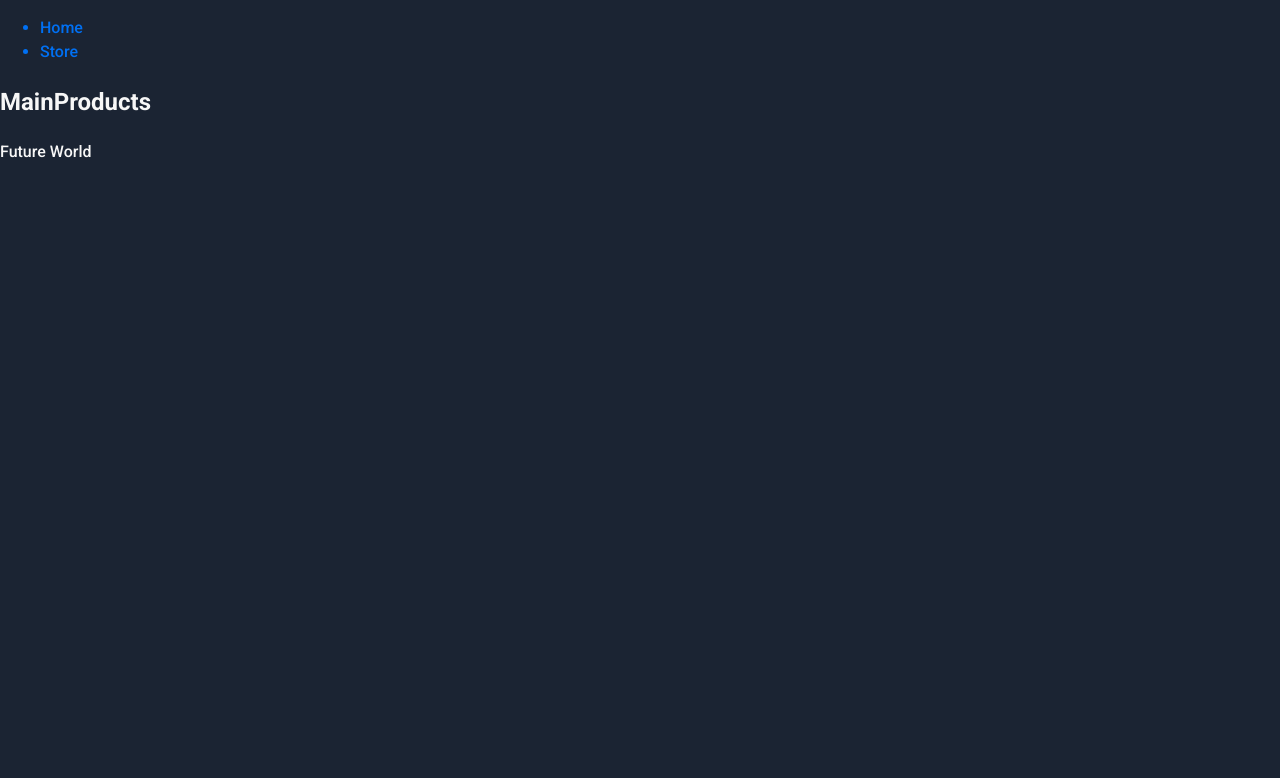
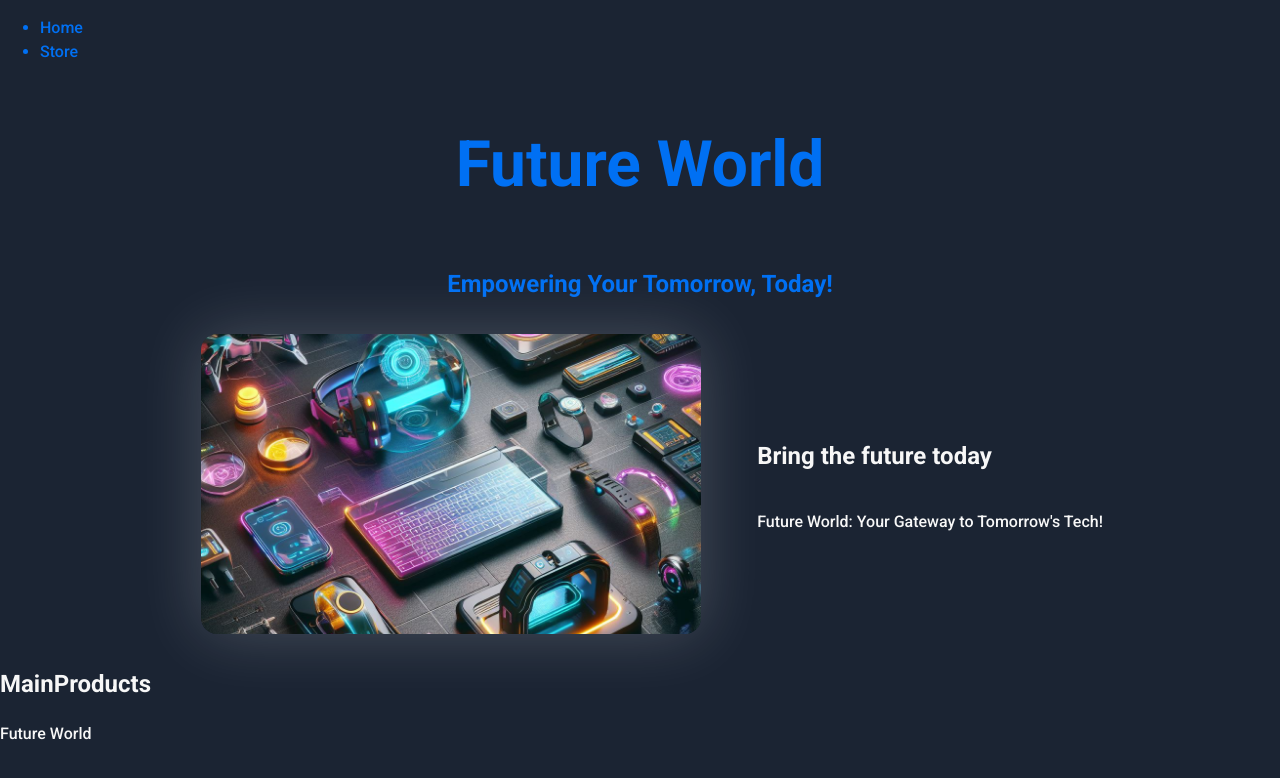
Before and after one commit to Thdalessa/Platzi-Future-World, a Next.js app: page / in a window 1280 px wide. Shown: the top 778 px of the page. Built offline with nearby package versions, Linux system fonts and the light colour scheme.

Commit message:
[ADD] layout for home

```diff
--- /dev/null
+++ b/src/app/(home)/layout.tsx
@@ -0,0 +1,15 @@
+import Description from "@/components/home/Description/Description";
+import Hero from "@/components/home/Hero/Hero";
+import React from "react";
+
+const HomeLayout = ({ children }: { children: React.ReactNode }) => {
+  return (
+    <div>
+      <Hero />
+      <Description />
+      {children}
+    </div>
+  );
+};
+
+export default HomeLayout;
```
